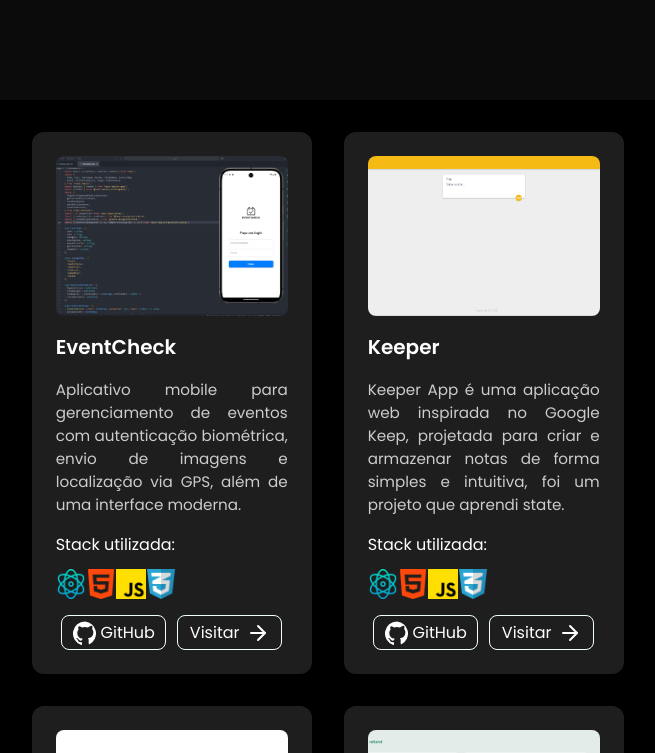
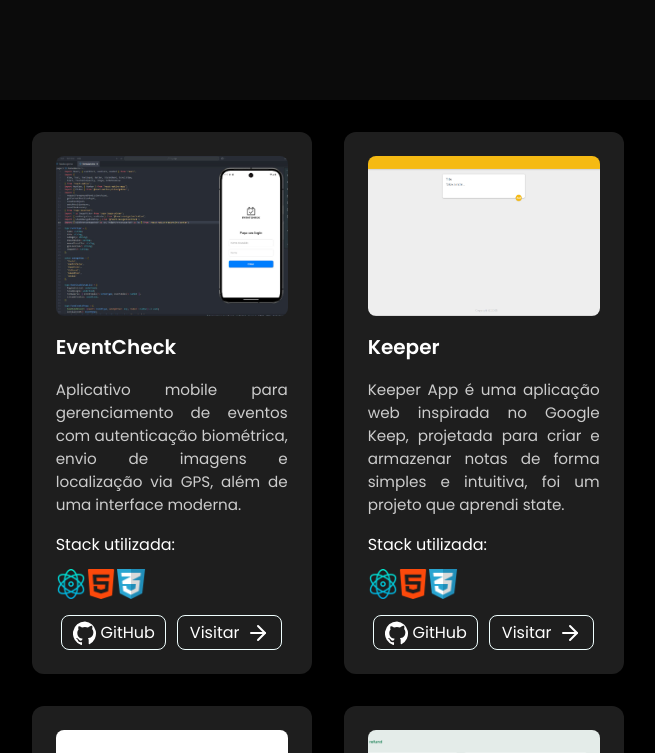
Before and after one commit to gustavocanepa10/PortfolioDEV, a React (Vite) app: page / in a window 1280 px wide. Shown: the part 2300-3053 px from the top of the page, without its empty margins (520-1175 px from the left). Built offline with nearby package versions, Linux system fonts and the light colour scheme.

Commit message:
change : design system

```diff
--- /dev/null
+++ b/src/components/Project/Project.jsx
@@ -0,0 +1,111 @@
+import { ArrowRight } from "lucide-react"
+import { Skill } from "../Skill/Skill"
+
+
+export function Project({project}) {
+    return (
+        <div
+
+            style={{
+              backgroundColor: "#1e1e1e",
+              color: "white",
+              borderRadius: "12px",
+              padding: "1.5rem",
+              width: "280px",
+              boxShadow: "0 4px 12px rgba(0,0,0,0.5)",
+              display: "flex",
+              flexDirection: "column",
+              alignContent : "center",
+              justifyContent : "center",
+              gap: "1rem",
+              textAlign: "justify",
+            }}
+          >
+            <img
+              src={project.image}
+              alt={project.name}
+              style={{
+                width: "100%",
+                height: "160px",
+                objectFit: "cover",
+                borderRadius: "8px",
+              }}
+            />
+            <h2 style={{ fontSize: "1.25rem", fontWeight: "600" }}>
+              {project.name}
+            </h2>
+            <p style={{ fontSize: "0.95rem", color: "#ccc" }}>
+              {project.description}
+            </p>
+
+
+
+                <div style={{display : "flex",flexDirection : "column", gap : "4px", marginTop : "auto", justifyContent : "center"}}>
+
+                    <p style={{fontSize : "16px"}}>Stack utilizada:</p>
+                    <div style={{display : "flex", marginTop :" 0.5rem"}}>
+
+                    {project.skills?.map((skill, index) => (
+                      <Skill key={index} src={skill} />
+                    ))}
+
+
+
+
+
+
+                    </div>
+
+
+
+
+                </div>
+
+
+
+            <div style={{ display: "flex",marginTop : "auto", justifyContent: "space-around", alignContent : "baseline"}}>
+              <a
+                href={project.linkGitHub}
+                target="_blank"
+                style={{
+                  justifyContent: "center",
+                  cursor: "pointer",
+                  width: 105,
+                  height: 35,
+                  borderRadius: "8px",
+                  border: "1px solid azure",
+                  display: "flex",
+                  gap: 4,
+                  padding: "6px",
+                  alignItems: "center",
+
+
+                }}
+              >
+                <img src="src/assets/github.svg" alt="" />
+                <span>GitHub</span>
+              </a>
+
+              <a
+                href={project.linkDeploy}
+                target="_blank"
+                style={{
+                  justifyContent: "center",
+                  cursor: "pointer",
+                  width: 105,
+                  height: 35,
+                  borderRadius: "8px",
+                  border: "1px solid azure",
+                  display: "flex",
+                  gap: 6,
+                  padding: "6px",
+                  alignItems: "center",
+                }}
+              >
+                <span>Visitar</span>
+                <ArrowRight />
+              </a>
+            </div>
+          </div>
+    )
+}
--- a/src/components/Projects/Projects.jsx
+++ b/src/components/Projects/Projects.jsx
@@ -1,23 +1,17 @@
 import React from "react";
 import { ArrowRight } from "lucide-react";
+import { Project } from "../Project/Project";
 
-import movie from "../../assets/image-movie.png";
-import keeper from "../../assets/keeper.png";
-import event from "../../assets/event.png";
+import event from "../../assets/event.png"
+import keeper from "../../assets/keeper.png"
+import movie from "../../assets/image-movie.png"
+import encurta from "../../assets/encurta.png"
+import refund from "../../assets/refund.png"
+
 import react from "../../assets/physics.png"
-import encurta from "../../assets/encurta.png"
 import html from "../../assets/html-5.png"
-import css from "../../assets/text.png"
-import refund from "../../assets/refund.png"
 import js from "../../assets/js.png"
-
-
-
-
-
-
-
-
+import text from "../../assets/text.png"
 
 const projects = [
   {
@@ -26,6 +20,7 @@ const projects = [
       "Aplicativo mobile para gerenciamento de eventos com autenticação biométrica, envio de imagens e localização via GPS, além de uma interface moderna.",
     image : event,
     linkGitHub: "https://github.com/gustavocanepa10/my-app",
+    skills : [react, html, text]
   },
   {
     name: "Keeper",
@@ -35,6 +30,8 @@ const projects = [
     image: keeper,
     linkDeploy: "https://keeper-two-blue.vercel.app",
     linkGitHub: "https://github.com/gustavocanepa10/keeper",
+    skills : [react, html,text]
+
   },
   {
     name: "The Movie Tracker",
@@ -42,7 +39,9 @@ const projects = [
       "TheMovieTracker é um projeto prático em que exercitei o consumo de APIs com fetch, o uso da Context API do React e a construção de uma interface moderna.",
     linkGitHub: "https://github.com/gustavocanepa10/TheMovieTracker",
     linkDeploy: "https://the-movie-tracker-psi.vercel.app/",
-    image : movie
+    image : movie,
+    skills : [react, html,text]
+
   },
 
   {
@@ -50,7 +49,9 @@ const projects = [
     image : refund,
     description : "O Refund é uma aplicação web, feita com o objetivo de ser simples e intuitiva, é destinada a facilitar o processo de solicitação de reembolsos.",
     linkGitHub : "https://github.com/gustavocanepa10/Refund",
-    linkDeploy : "https://refund-nine.vercel.app/"
+    linkDeploy : "https://refund-nine.vercel.app/",
+    skills : [html, js, text]
+
   },
 
   {
@@ -58,7 +59,9 @@ const projects = [
     image : encurta,
     description : "Um encurtador de links simples e funcional, desenvolvido com React.js, que consome a API da Bitly para gerar URLs curtas de forma prática e rápida.",
     linkGitHub : "https://github.com/gustavocanepa10/Encurtador-Front",
-    linkDeploy : "https://encurtador-front-livid.vercel.app/"
+    linkDeploy : "https://encurtador-front-livid.vercel.app/",
+    skills : [react, html, text]
+
   }
 
 ];
@@ -78,112 +81,9 @@ export function Projects() {
           marginTop: "2rem",
         }}
       >
-        {projects.map((project, index) => (
-          <div
-            key={index}
-            style={{
-              backgroundColor: "#1e1e1e",
-              color: "white",
-              borderRadius: "12px",
-              padding: "1.5rem",
-              width: "280px",
-              boxShadow: "0 4px 12px rgba(0,0,0,0.5)",
-              display: "flex",
-              flexDirection: "column",
-              alignContent : "center",
-              justifyContent : "center",
-              gap: "1rem",
-              textAlign: "justify",
-            }}
-          >
-            <img
-              src={project.image}
-              alt={project.name}
-              style={{
-                width: "100%",
-                height: "160px",
-                objectFit: "cover",
-                borderRadius: "8px",
-              }}
-            />
-            <h2 style={{ fontSize: "1.25rem", fontWeight: "600" }}>
-              {project.name}
-            </h2>
-            <p style={{ fontSize: "0.95rem", color: "#ccc" }}>
-              {project.description}
-            </p>
 
+        {projects.map((project) => <Project project = {project}  image = {project.image} />)}
 
-
-                <div style={{display : "flex",flexDirection : "column", gap : "4px", marginTop : "auto", justifyContent : "center"}}>
-
-                    <p style={{fontSize : "16px"}}>Stack utilizada:</p>
-                    <div style={{display : "flex", marginTop :" 0.5rem"}}>
-
-                    <img style={{width : 30, height : 30}} src={react} alt="" />
-                    <img style={{width : 30, height : 30}} src={html} alt="" />
-                    <img style={{width : 30, height : 30}}  src={js} alt="" />
-                    <img style={{width : 30, height : 30}} src={css} alt="" />
-
-
-
-
-
-
-                    </div>
-
-
-
-
-                </div>
-
-
-
-            <div style={{ display: "flex",marginTop : "auto", justifyContent: "space-around", alignContent : "baseline"}}>
-              <a
-                href={project.linkGitHub}
-                target="_blank"
-                style={{
-                  justifyContent: "center",
-                  cursor: "pointer",
-                  width: 105,
-                  height: 35,
-                  borderRadius: "8px",
-                  border: "1px solid azure",
-                  display: "flex",
-                  gap: 4,
-                  padding: "6px",
-                  alignItems: "center",
-
-
-                }}
-              >
-                <img src="src/assets/github.svg" alt="" />
-                <span>GitHub</span>
-              </a>
-
-              <a
-                href={project.linkDeploy}
-                target="_blank"
-                style={{
-                  justifyContent: "center",
-                  cursor: "pointer",
-                  width: 105,
-                  height: 35,
-                  borderRadius: "8px",
-                  border: "1px solid azure",
-                  display: "flex",
-                  gap: 6,
-                  padding: "6px",
-                  alignItems: "center",
-                }}
-              >
-                <span>Visitar</span>
-                <ArrowRight />
-              </a>
-            </div>
-          </div>
-        ))}
       </div>
     </div>
   );
--- /dev/null
+++ b/src/components/Skill/Skill.jsx
@@ -0,0 +1,6 @@
+import styles from "./Skill.module.css"
+
+export function Skill({src}) {
+    return <img src={src} className={styles.skill}>
+    </img>
+}
--- /dev/null
+++ b/src/components/Skill/Skill.module.css
@@ -0,0 +1,7 @@
+
+
+
+.skill {
+    width: 30px;
+    height: 30px;
+}
```
Also changed, not shown: src/components/Project/Project.module.css (added), src/utils.js (added).
